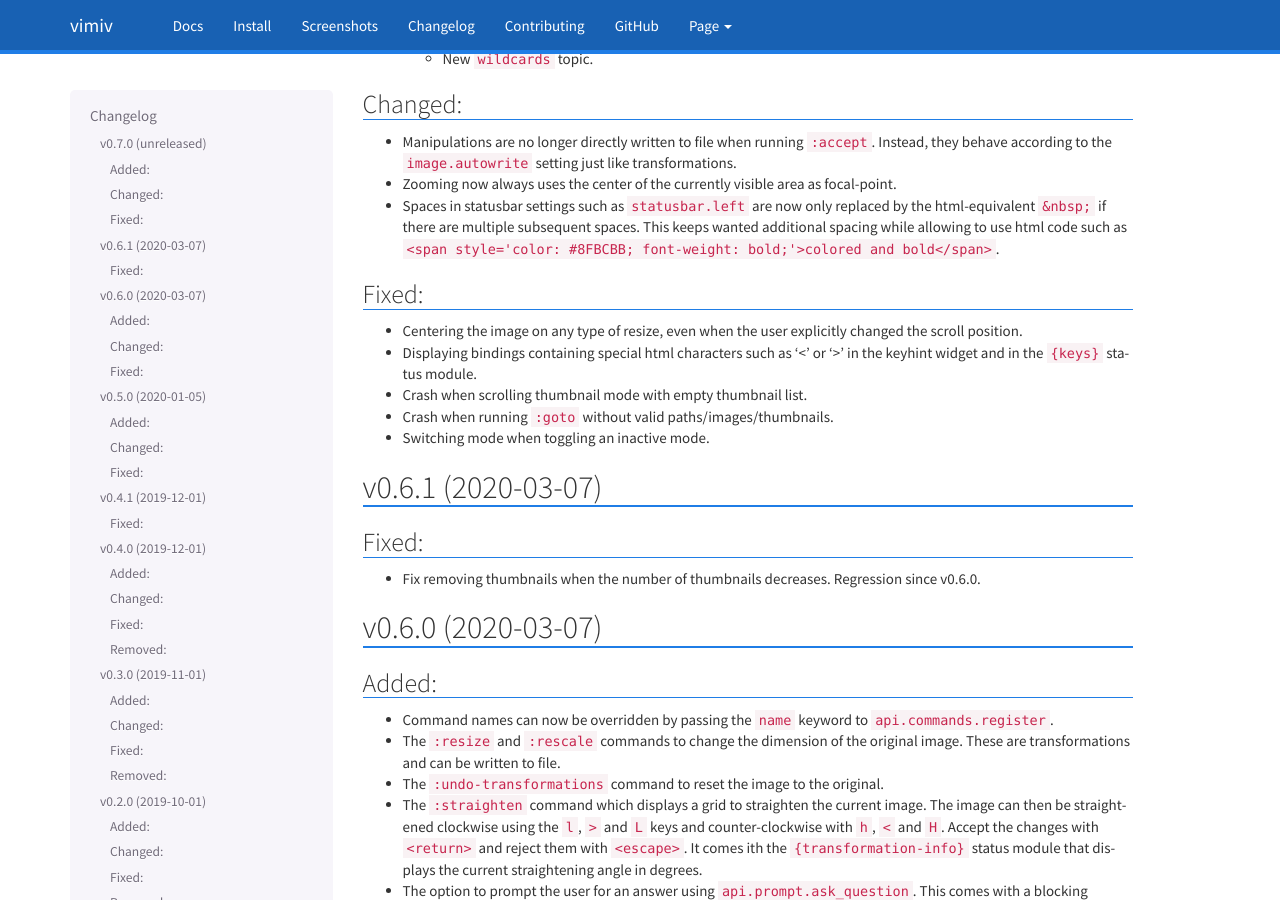
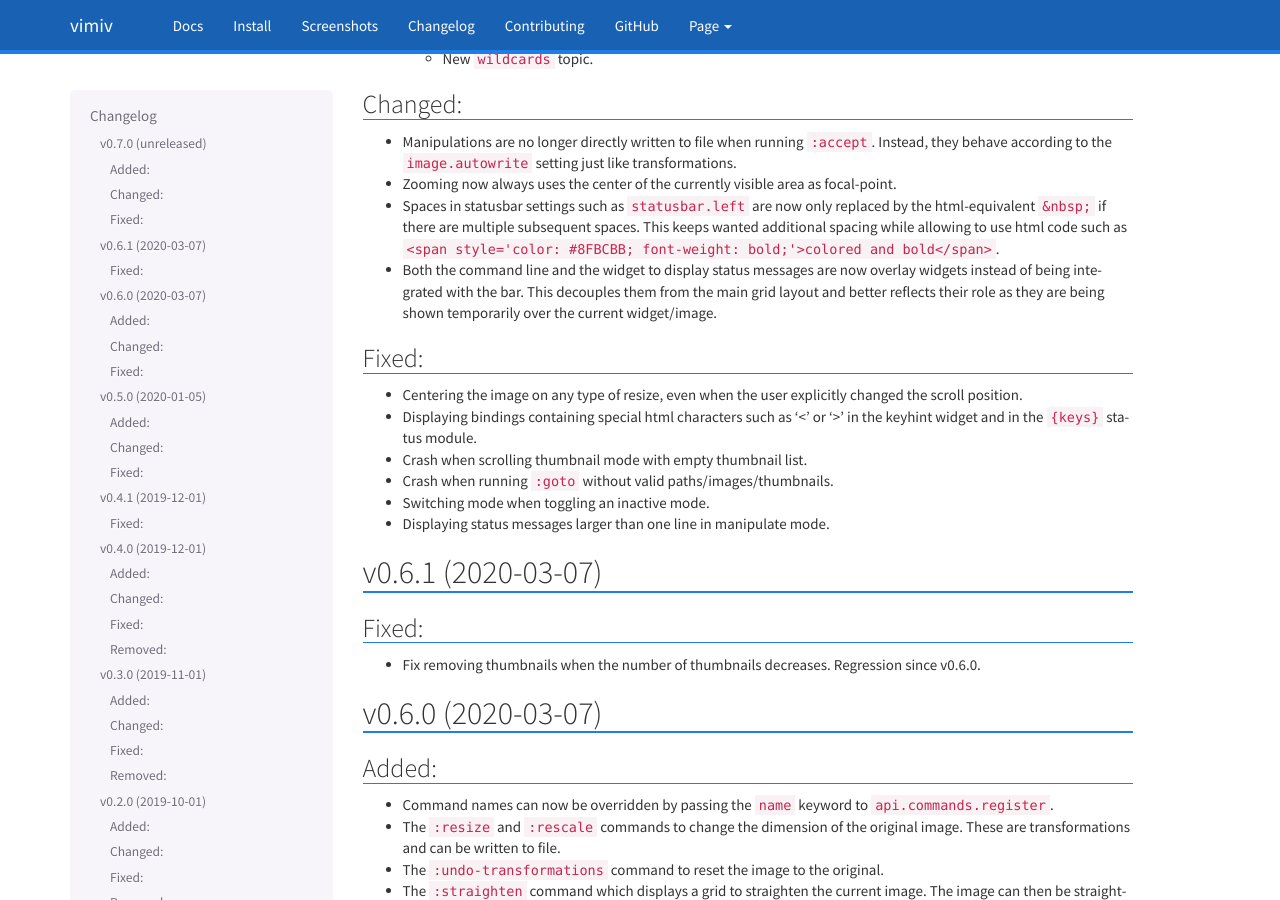
Before and after one commit to karlch/vimiv-qt, a Sphinx documentation site: the page built from docs/changelog.rst, in a window 1280 px wide and 900 px high, scrolled down 381 px. Built offline with Sphinx 7.4.7, drawn with Linux system fonts in a browser that asks for light colours.

Commit message:
Update changelog for commandline/message overlay

```diff
--- a/docs/changelog.rst
+++ b/docs/changelog.rst
@@ -31,6 +31,10 @@ Changed:
   the html-equivalent ``&nbsp;`` if there are multiple subsequent spaces. This keeps
   wanted additional spacing while allowing to use html code such as
   ``<span style='color: #8FBCBB; font-weight: bold;'>colored and bold</span>``.
+* Both the command line and the widget to display status messages are now overlay
+  widgets instead of being integrated with the bar. This decouples them from the main
+  grid layout and better reflects their role as they are being shown temporarily over
+  the current widget/image.
 
 Fixed:
 ^^^^^^
@@ -42,6 +46,7 @@ Fixed:
 * Crash when scrolling thumbnail mode with empty thumbnail list.
 * Crash when running ``:goto`` without valid paths/images/thumbnails.
 * Switching mode when toggling an inactive mode.
+* Displaying status messages larger than one line in manipulate mode.
 
 
 v0.6.1 (2020-03-07)
```
